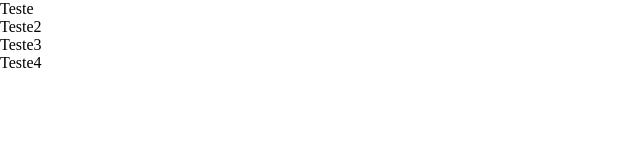
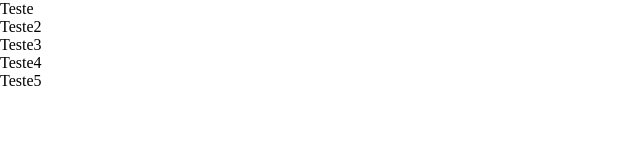
Before and after one commit to Gustavo-Brian-Maciel-Rodrigues-Portela/minecraftTrabalho, a plain HTML site: page index.html in a window 1280 px wide. Shown: the full height of the page, 0-640 px from the left. Drawn offline with Linux system fonts and the light colour scheme.

Commit message:
Update index.html

```diff
--- a/index.html
+++ b/index.html
@@ -11,5 +11,6 @@
     <p>Teste2</p>
     <p>Teste3</p>
     <p>Teste4</p>
+    <p>Teste5</p>
 </body>
 </html>
```
